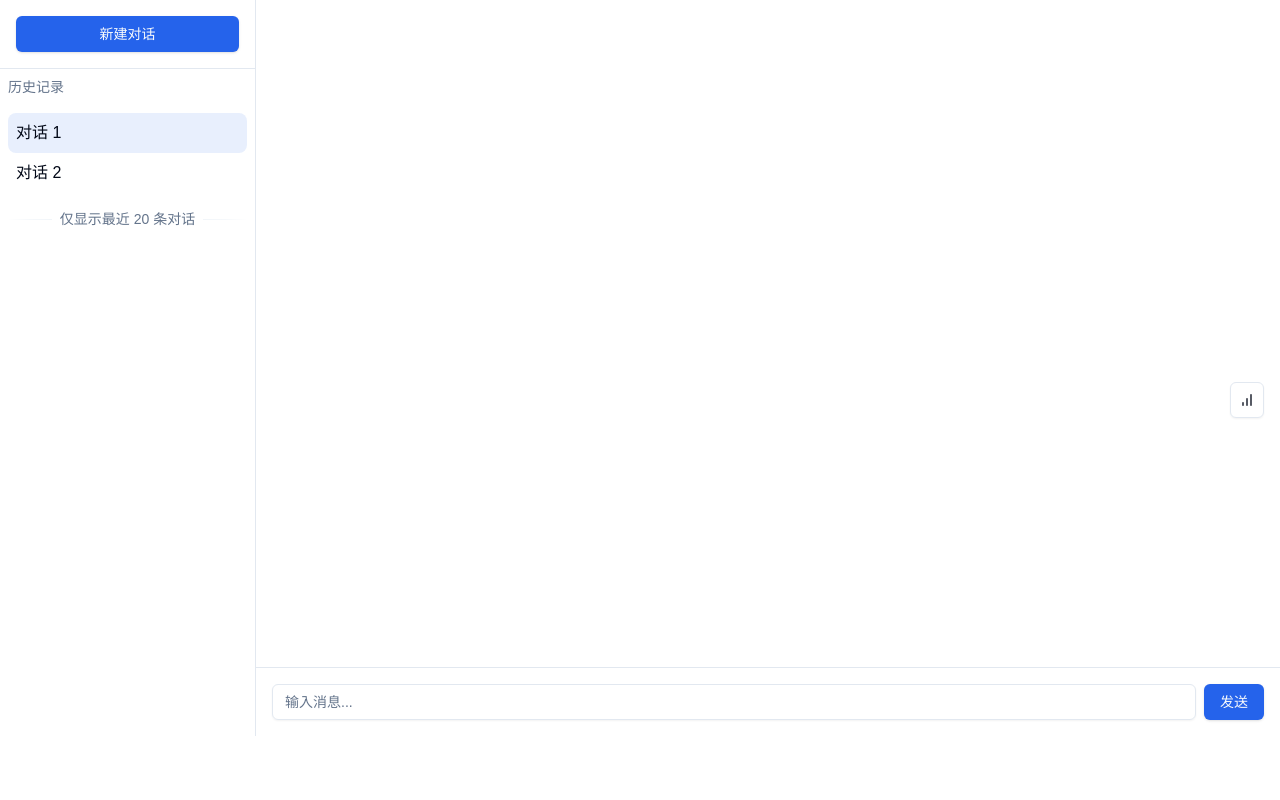
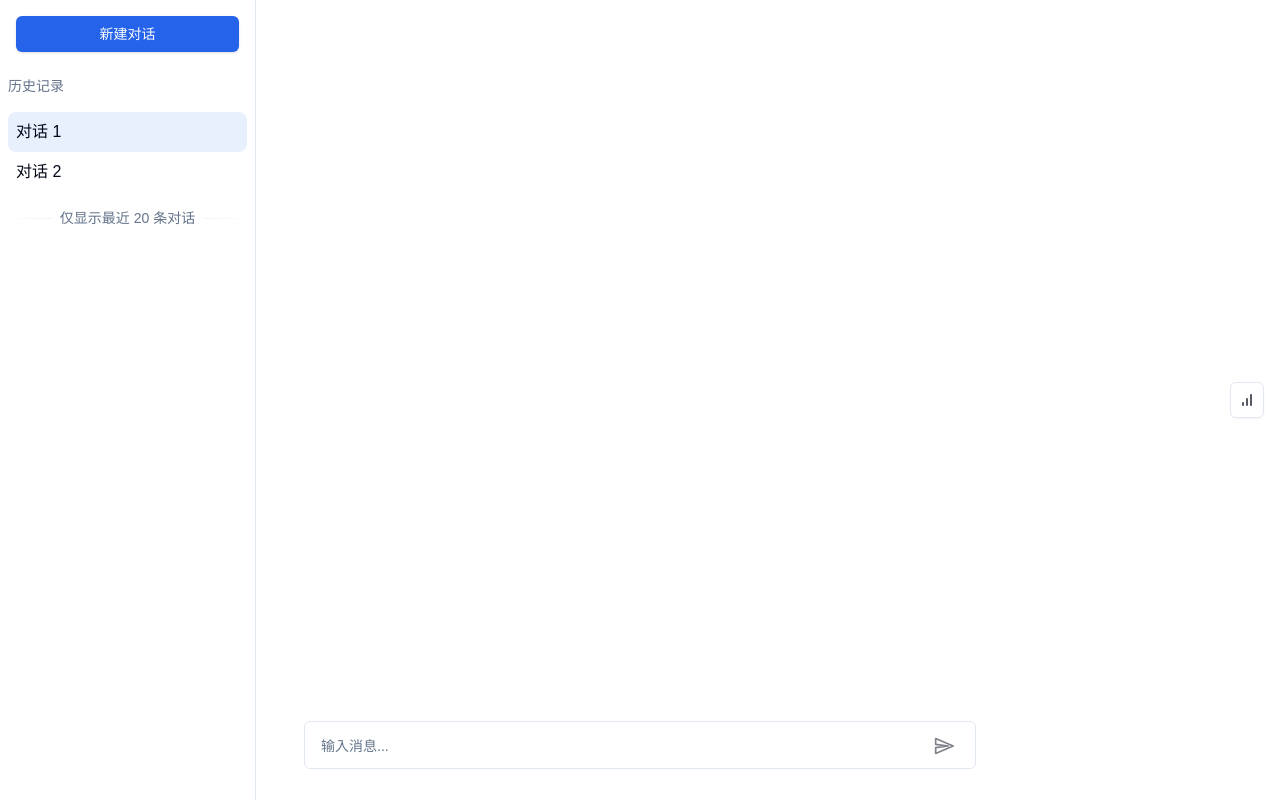
Before and after one commit to rlysyy/rag-system, a Next.js app: page /chat in a window 1280 px wide. Built offline with nearby package versions, Linux system fonts and the light colour scheme.

Commit message:
增加Sender组件

```diff
--- /dev/null
+++ b/app/components/Sender.tsx
@@ -0,0 +1,92 @@
+import { Loader2 } from "lucide-react"
+import { useState, useRef, useEffect } from "react"
+
+export function Sender() {
+  const [input, setInput] = useState('')
+  const [isLoading, setIsLoading] = useState(false)
+  const textareaRef = useRef<HTMLTextAreaElement>(null)
+
+  // 自动调整高度
+  const adjustHeight = () => {
+    const textarea = textareaRef.current
+    if (textarea) {
+      textarea.style.height = '0'  // 重置高度以获取正确的 scrollHeight
+      const height = Math.min(textarea.scrollHeight, 200)  // 限制最大高度
+      textarea.style.height = `${Math.max(48, height)}px`  // 确保最小高度
+    }
+  }
+
+  useEffect(() => {
+    adjustHeight()
+  }, [input])
+
+  const handleSubmit = async () => {
+    if (!input.trim() || isLoading) return
+    setIsLoading(true)
+    try {
+      await fetch('/api/chat', {
+        method: 'POST',
+        headers: { 'Content-Type': 'application/json' },
+        body: JSON.stringify({ message: input }),
+      })
+    } finally {
+      setIsLoading(false)
+      setInput('')
+      if (textareaRef.current) {
+        textareaRef.current.style.height = '48px'  // 重置高度
+      }
+    }
+  }
+
+  const buttonPositionClass = textareaRef.current?.scrollHeight && textareaRef.current.scrollHeight > 48
+    ? 'bottom-4'
+    : 'top-[45%] -translate-y-1/2'
+
+  return (
+    <div className="fixed bottom-6 left-0 right-0 px-4">
+      <div className="relative max-w-2xl mx-auto w-full">
+        <textarea
+          ref={textareaRef}
+          value={input}
+          onChange={(e) => setInput(e.target.value)}
+          onKeyDown={(e) => {
+            if (e.key === 'Enter' && !e.shiftKey) {
+              e.preventDefault()
+              handleSubmit()
+            }
+          }}
+          placeholder="输入消息..."
+          disabled={isLoading}
+          className="w-full resize-none rounded-md border border-input bg-background px-4 py-3.5 text-sm ring-offset-background placeholder:text-muted-foreground focus-visible:outline-none focus-visible:ring-2 focus-visible:ring-ring focus-visible:ring-offset-2 disabled:cursor-not-allowed disabled:opacity-50 overflow-hidden pr-14"
+          style={{ minHeight: '48px' }}
+          rows={1}
+        />
+        <button
+          onClick={handleSubmit}
+          disabled={isLoading || !input.trim()}
+          className={`absolute right-4 transition-all duration-200 p-1.5 rounded-full disabled:opacity-50 ${
+            input.trim() ? 'bg-primary hover:bg-primary/90 text-primary-foreground' : 'hover:bg-muted'
+          } ${buttonPositionClass}`}
+        >
+          {isLoading ? (
+            <Loader2 className="h-5 w-5 animate-spin" />
+          ) : (
+            <svg
+              className="h-5 w-5"
+              fill="none"
+              stroke="currentColor"
+              viewBox="0 0 24 24"
+            >
+              <path
+                strokeLinecap="round"
+                strokeLinejoin="round"
+                strokeWidth={2}
+                d="M2 21l21-9L2 3v7l15 2-15 2v7z"
+              />
+            </svg>
+          )}
+        </button>
+      </div>
+    </div>
+  )
+}
--- a/app/globals.css
+++ b/app/globals.css
@@ -6,7 +6,6 @@ body {
   font-family: Arial, Helvetica, sans-serif;
 }
 
-@layer base {
 @layer base {
   :root {
     --background: 0 0% 100%;
@@ -66,7 +65,6 @@ body {
     --chart-5: 340 75% 55%;
   }
 }
-}
 
 @layer base {
   * {
--- a/components/chat/ChatLayout.tsx
+++ b/components/chat/ChatLayout.tsx
@@ -6,6 +6,8 @@ import { Button } from '@/components/ui/button'
 import { Avatar, AvatarFallback, AvatarImage } from '@/components/ui/avatar'
 import { ScrollArea } from '@/components/ui/scroll-area'
 import { Separator } from '@/components/ui/separator'
+import { Loader2 } from "lucide-react"
+import { Sender } from "@/app/components/Sender"
 
 export default function ChatLayout() {
   const [conversations, setConversations] = useState([
@@ -15,10 +17,12 @@ export default function ChatLayout() {
   const [activeConversation, setActiveConversation] = useState<string | null>('1')
   const [messages, setMessages] = useState<{ role: 'user' | 'assistant'; content: string }[]>([])
   const [input, setInput] = useState('')
+  const [isLoading, setIsLoading] = useState(false)
 
   const handleSend = async () => {
-    if (!input.trim()) return
+    if (!input.trim() || isLoading) return
 
+    setIsLoading(true)
     // 添加用户消息
     setMessages((prev) => [...prev, { role: 'user', content: input }])
     setInput('')
@@ -38,6 +42,8 @@ export default function ChatLayout() {
     } catch (error) {
       console.error('发送消息失败:', error)
       setMessages((prev) => [...prev, { role: 'assistant', content: '抱歉，出错了，请稍后再试。' }])
+    } finally {
+      setIsLoading(false)
     }
   }
 
@@ -49,7 +55,7 @@ export default function ChatLayout() {
   }
 
   return (
-    <div className="flex h-[calc(100vh-64px)]">
+    <div className="flex h-screen">
       {/* 左侧栏 */}
       <div className="w-64 border-r bg-[hsl(var(--background))]">
         <div className="p-4">
@@ -57,7 +63,6 @@ export default function ChatLayout() {
             新建对话
           </Button>
         </div>
-        <Separator />
         <div className="p-2 text-sm font-medium text-muted-foreground">
           历史记录
         </div>
@@ -106,16 +111,8 @@ export default function ChatLayout() {
             </div>
           ))}
         </div>
-        <div className="border-t p-4 bg-background">
-          <div className="flex gap-2">
-            <Input
-              value={input}
-              onChange={(e) => setInput(e.target.value)}
-              onKeyDown={(e) => e.key === 'Enter' && handleSend()}
-              placeholder="输入消息..."
-            />
-            <Button onClick={handleSend}>发送</Button>
-          </div>
+        <div className="p-4 bg-background">
+          <Sender />
         </div>
       </div>
     </div>
--- a/docker-compose.yml
+++ b/docker-compose.yml
@@ -6,7 +6,7 @@ services:
       - "60302:3000"
     environment:
       - NODE_ENV=production
-      - DATABASE_URL=postgresql://postgres:postgres@db:5432/rag_system
+      - DATABASE_URL=postgresql://postgres:postgres@db:5433/rag_system
     depends_on:
       db:
         condition: service_healthy
@@ -18,7 +18,7 @@ services:
     image: postgres:15
     container_name: rag-db
     ports:
-      - "5432:5432"
+      - "5433:5432"
     environment:
       - POSTGRES_USER=postgres
       - POSTGRES_PASSWORD=postgres
```
Lines whose indentation alone changed are shown as unchanged.
